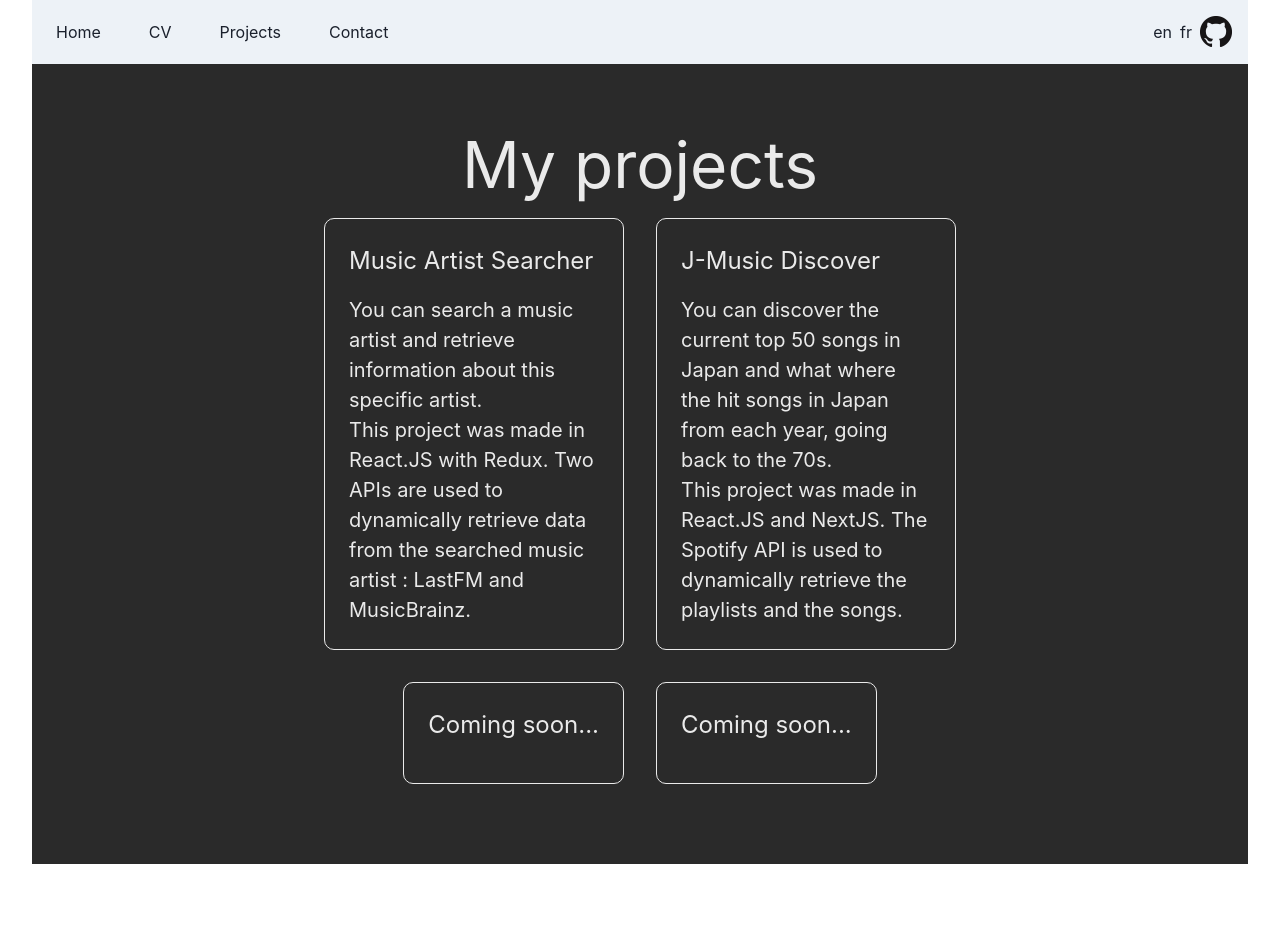
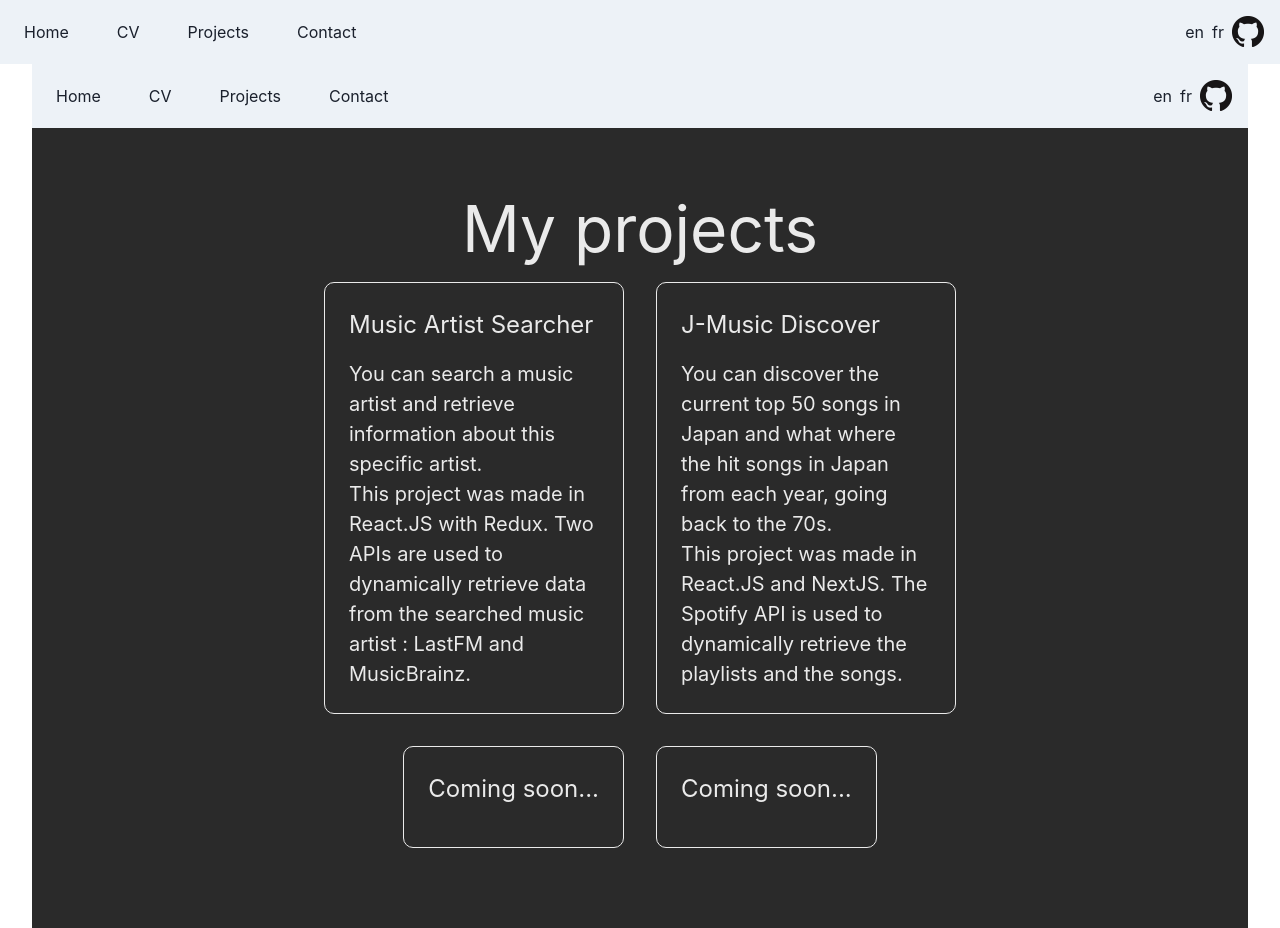
Before and after one commit to moon9000/portfolio, a Next.js app: page /projects in a window 1280 px wide. Before the commit the page ends 864 px from the top, so only its background shows below. Built offline with nearby package versions, Linux system fonts and the light colour scheme.

Commit message:
menu wrapper in app

```diff
--- a/pages/_app.tsx
+++ b/pages/_app.tsx
@@ -5,6 +5,7 @@ import { useRouter } from "next/router";
 import { IntlProvider } from "react-intl";
 import en from "../lang/en.json";
 import fr from "../lang/fr.json";
+import { MenuWrapper } from "../components/MenuWrapper";
 
 const messages = {
   en,
@@ -20,6 +21,7 @@ export default function App({ Component, pageProps }: AppProps) {
       messages={locale ? messages[locale === "fr" ? "fr" : "en"] : undefined}
     >
       <ChakraProvider>
+        <MenuWrapper />
         <Component {...pageProps} />
       </ChakraProvider>
     </IntlProvider>
--- a/pages/projects/index.tsx
+++ b/pages/projects/index.tsx
@@ -22,15 +22,7 @@ export default function Projects() {
   });
   return (
     <div className={styles.container}>
-      <div>
-        <MenuWrapper />
-      </div>
-      <Head>
-        <title>My projects</title>
-        <meta name="description" content="Generated by create next app" />
-        <link rel="icon" href="/favicon.ico" />
-      </Head>
-
+      <MenuWrapper />
       <main className={styles.main}>
         <h1 className={styles.title}>{title}</h1>
 
```
